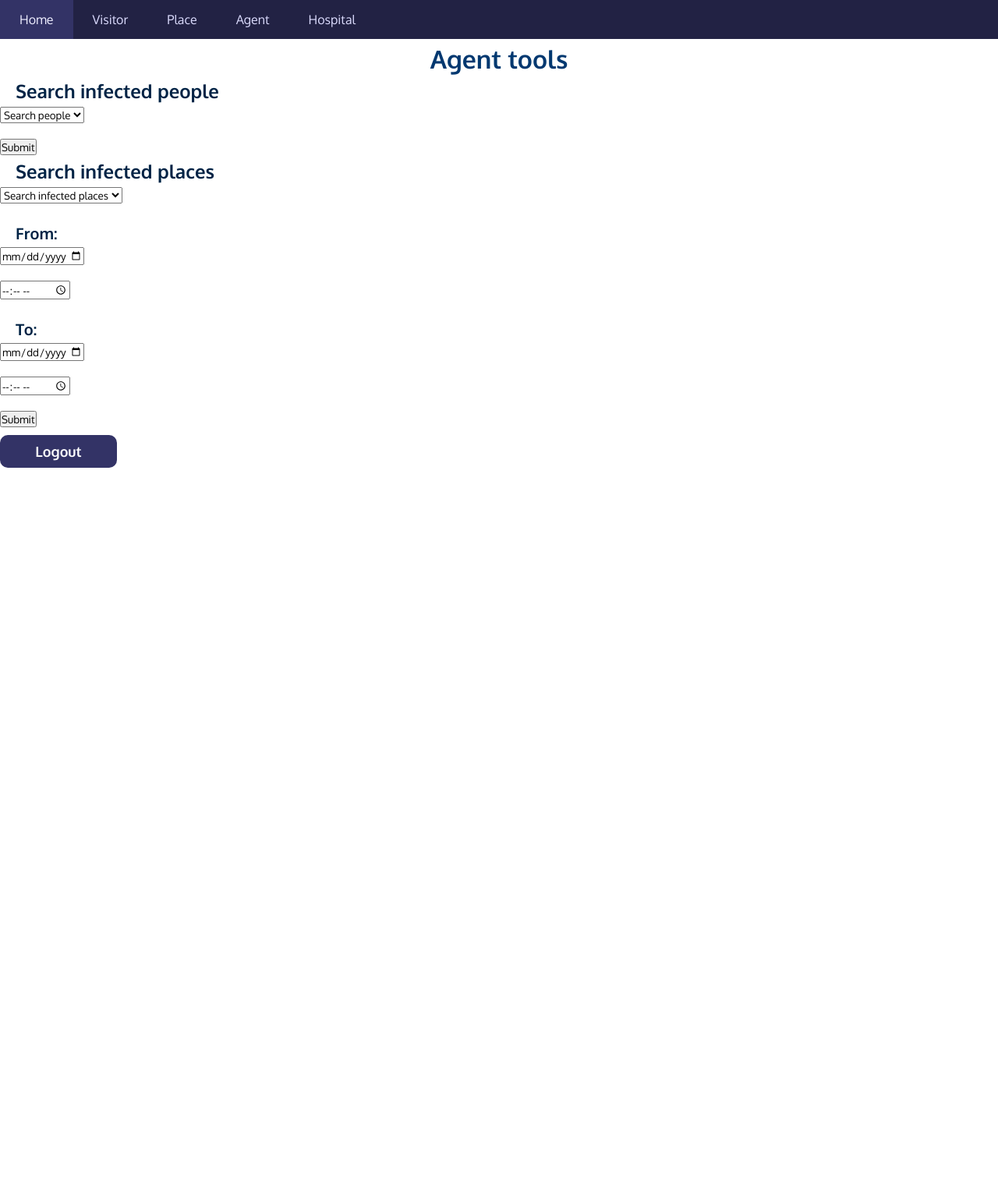
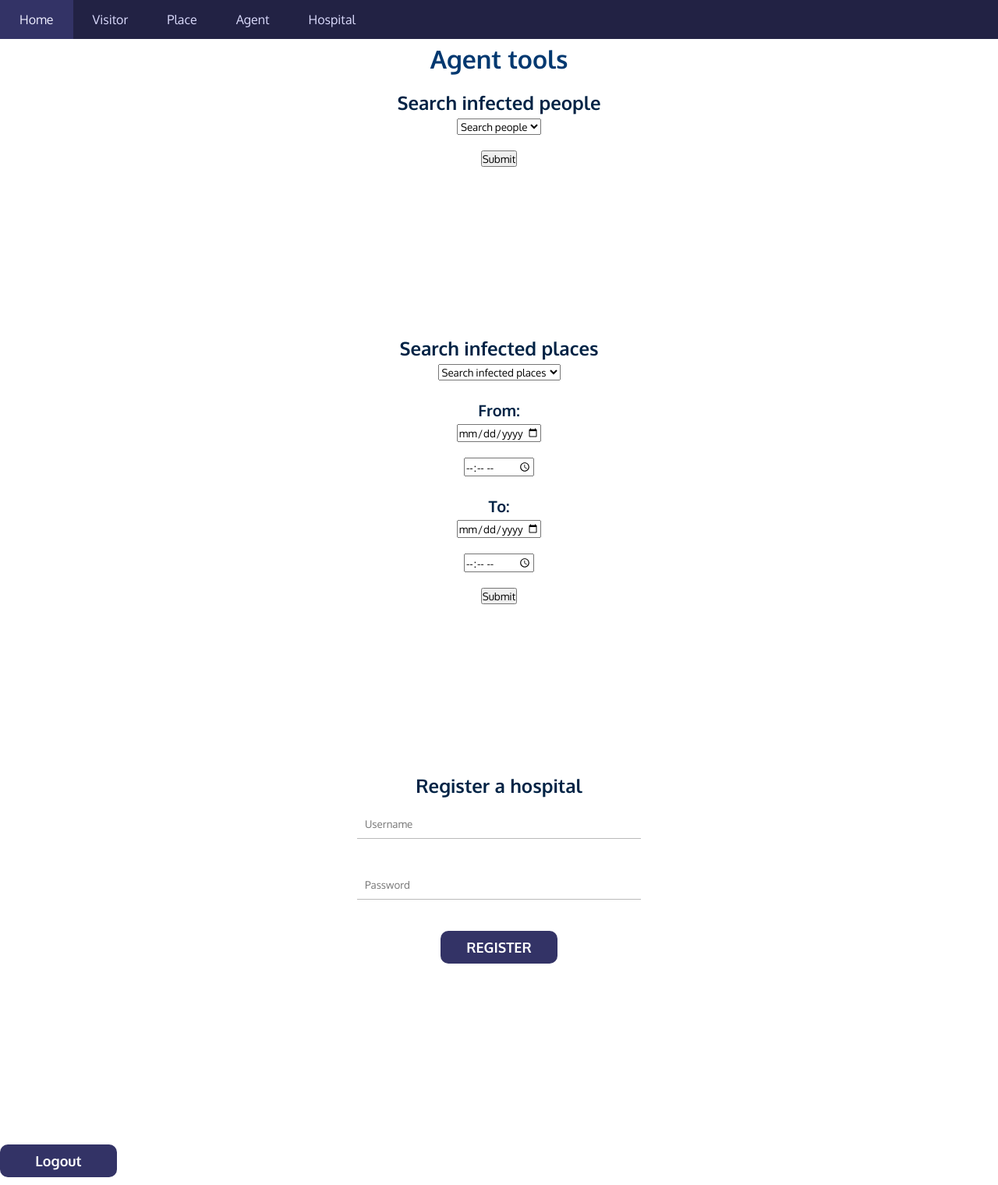
Before and after one commit to jonabako/Corona-Archive-Project, a Flask app: page /agent_tools in a window 1280 px wide. Shown: the whole page at 78% size. Before the commit the page ends 600 px from the top, so only its background shows below. Run offline with Flask 2, Linux system fonts and the light colour scheme; the visitor is signed in with stand-in values (Sample User, id 1); data that the repository does not hold is empty; parts of the project's set-up code (start-up, migrations or seed data) failed here and were passed over.

Commit message:
implemented hospital registration by agent

```diff
--- a/app.py
+++ b/app.py
@@ -276,7 +276,6 @@
     """agent tools page.
     Implementation pending
     """
-
     # if the agent is not in session return to home
     if "agent_device_id" not in session:
         return redirect('/')
@@ -290,6 +289,29 @@
     infected_places = cur.fetchall()
     return render_template('agent_tools.html',
         infected_people = infected_people, infected_places = infected_places)
+
+# hospital registration route, only accessible by Agents
+@app.route('/hospital_register', methods=['POST','GET'])
+@auto.doc()
+def hospital_register():
+    """hospital registration route, will handle post requests coming
+       from the registration form for agents
+    """
+    # if the agent is not in session return to home
+    if "agent_device_id" not in session:
+        return redirect('/')
+
+    cur = get_cursor()
+    # handling post request
+    if request.method == 'POST' and 'username' in request.form  and 'password' in request.form:
+        username = request.form["username"]
+        password = request.form["password"]
+
+        cur.execute('INSERT INTO Hospital (username, password) \
+                VALUES (%s,%s)' , (username, password))
+        mysql.get_db().commit()
+        cur.close()
+        return render_template('agent_tools.html', message=f"successfully registered {username}")
 
 #hospital tools page
 @app.route('/hospital_tools',methods=['POST','GET'])
--- a/sql/tables.sql
+++ b/sql/tables.sql
@@ -60,8 +60,8 @@
   PRIMARY KEY (`hospital_id`)
 );
 
-INSERT INTO `Agent` (`username`, `password`) VALUES ('agent1','arM54764jd?');
-INSERT INTO `Hospital` (`username`, `password`) VALUES ('hospital1', 'wersdc?44');
+INSERT INTO `Agent` (`username`, `password`) VALUES ('testname','testpassword');
+INSERT INTO `Hospital` (`username`, `password`) VALUES ('testname', 'testpassword');
 
 -- CREATING USER
 CREATE USER 'seteam26'@'localhost' IDENTIFIED BY 'oi8CFtOc';
--- a/templates/agent_tools.html
+++ b/templates/agent_tools.html
@@ -2,7 +2,8 @@
 
 {% block content %}
     <h1>{% block title %} Agent tools {% endblock %}</h1>
-    <form action="/get_visitor_information.php" method="POST">
+    <h3>{{ message }}</h3>
+    <form id = "registration" action="/get_visitor_information.php" method="POST">
         <h2> Search infected people </h2>
         <!-- dropdown populated with all infected visitors -->
         <select name="visitors">
@@ -15,7 +16,7 @@
         <input type="submit">
     </form>
 
-    <form action="/get_places_date_range.php" method="POST">
+    <form id = "registration" action="/get_places_date_range.php" method="POST">
         <h2> Search infected places </h2>
         <!-- dropdown populated with all infected places-->
         <!-- perform query in the action page to find -->
@@ -36,6 +37,13 @@
         <input type="submit">
     </form>
 
+    <form id = "registration" action="{{ url_for('hospital_register') }}" method="post">
+        <h2> Register a hospital </h2>
+        <input type="text" class="visitor-registration" placeholder="Username" name="username" value="{{request.form.username }}" required> <br>
+        <input type="password" class="visitor-registration" placeholder="Password" name="password" value="{{request.form.password }}" required> <br>
+        <input class="mainButton" type="submit" value="REGISTER"><br>
+    </form>
+
     <form action="{{ url_for('agentLogout')}}">
         <button class="mainButton">Logout</button>
     </form>
--- a/templates/hospital_signin.html
+++ b/templates/hospital_signin.html
@@ -2,7 +2,7 @@
 
 {% block content %}
 
-<h1 class="registration-title">{% block title %} Hospital Registration {% endblock %}</h1>
+<h1 class="registration-title">{% block title %} Hospital Login {% endblock %}</h1>
 
 
 <form id = "registration" action="{{ url_for('hospitalSignin') }}" method="post">
--- a/templates/place_registration.html
+++ b/templates/place_registration.html
@@ -12,7 +12,7 @@
         <input type="email" class="visitor-registration" placeholder="Email" name="email" value="{{request.form.email }}" required> <br>
         <input type="tel" class="visitor-registration" placeholder="Phone Number" name="phone" value="{{request.form.phone }}" required> <br>
         <input class="mainButton" type="submit" value="REGISTER"><br>
-    </form>
+</form>
 
 
 {% endblock %}
```
Also changed, not shown: README.md.
